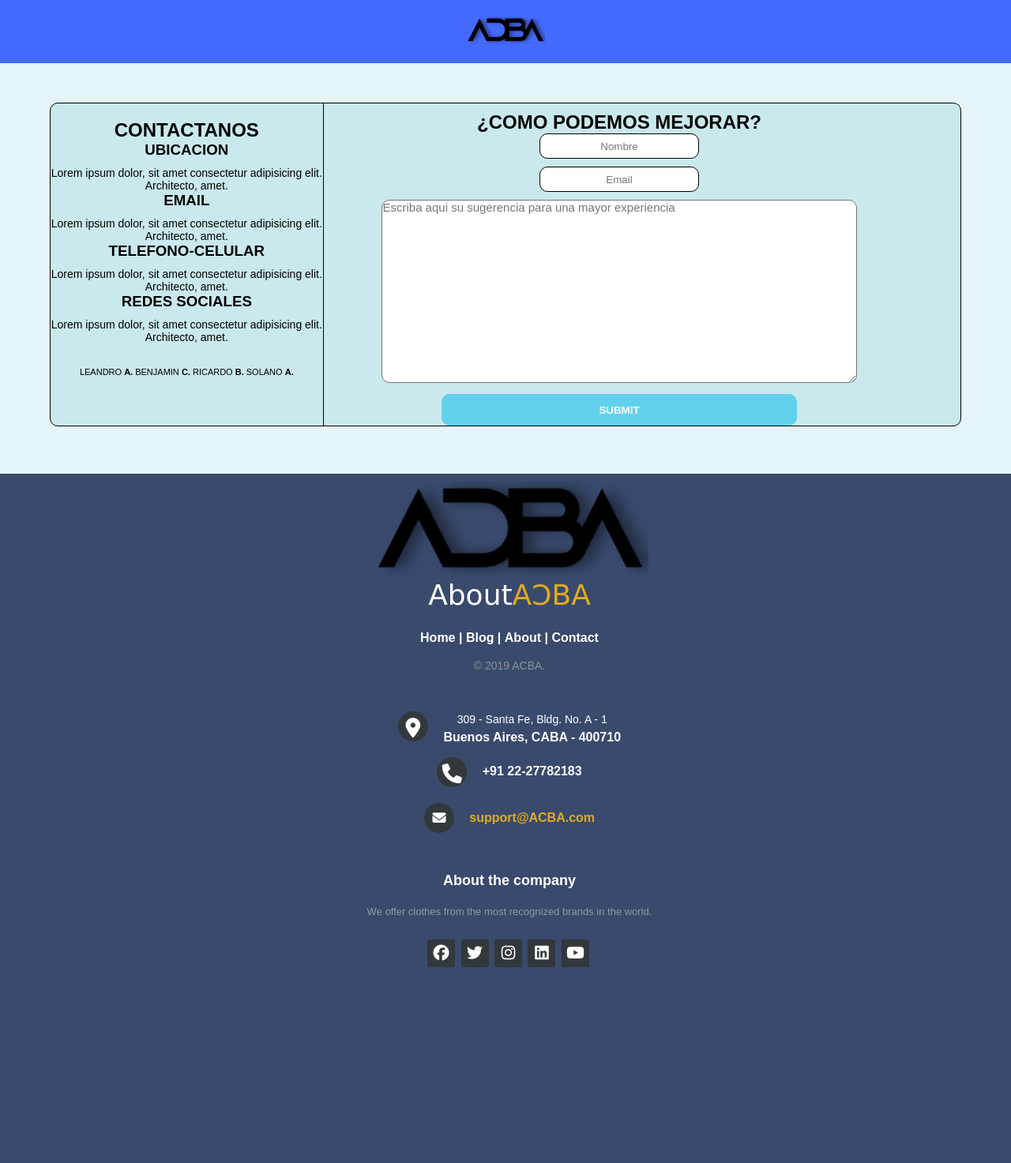
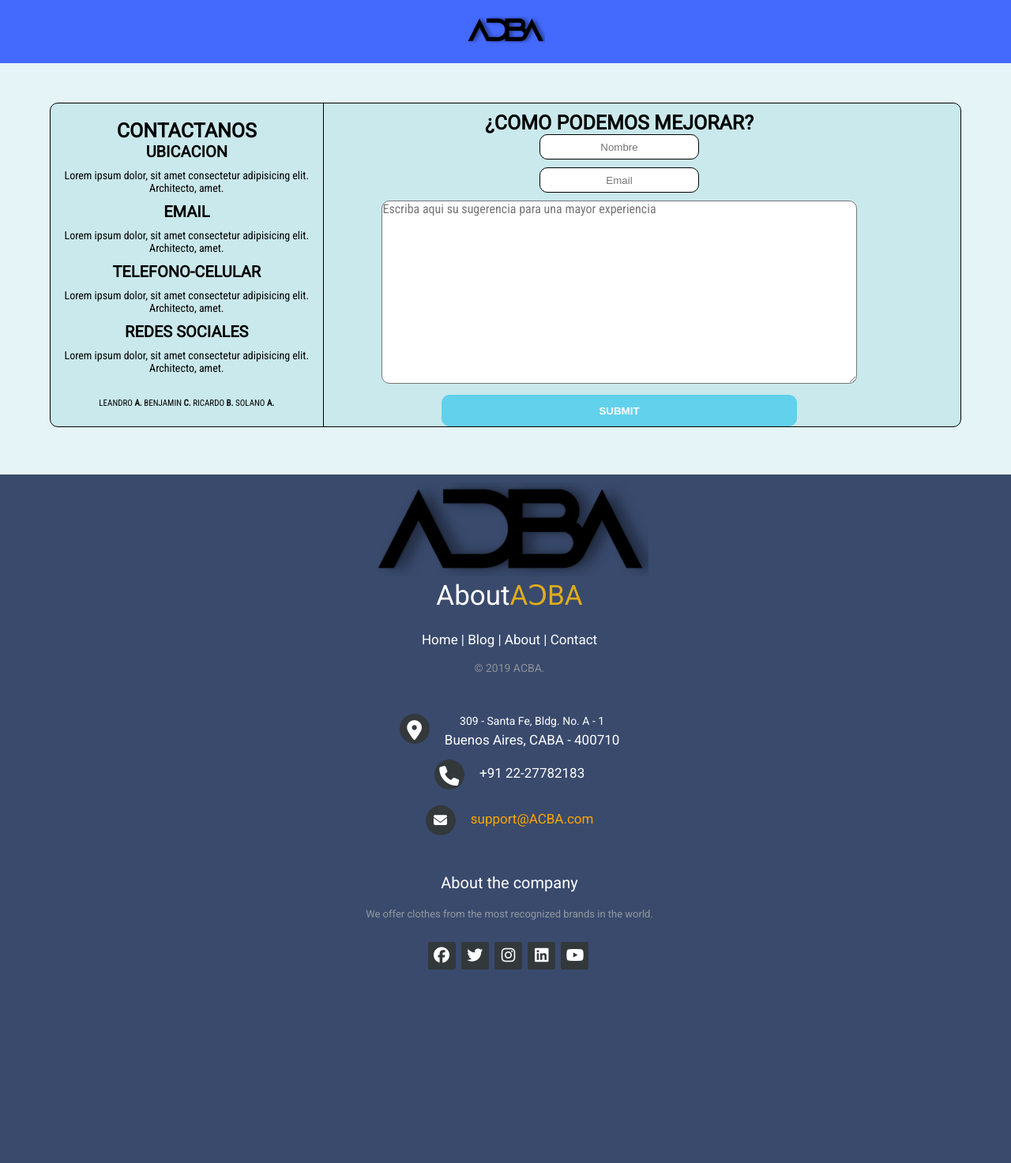
Before and after one commit to ricardoangelbustos/ecommerce-sprint1, a PHP site: page /contact.html in a window 1280 px wide. Shown: the whole page at 79% size. Before the commit the page ends 1225 px from the top, so only its background shows below. Run offline with PHP 8.4, Linux system fonts and the light colour scheme; some libraries are stand-ins or nearby versions.

Commit message:
Cambio de fuente: contact

```diff
--- a/contact.html
+++ b/contact.html
@@ -6,7 +6,9 @@
     <meta http-equiv="X-UA-Compatible" content="ie=edge">
     <script src="https://kit.fontawesome.com/81327c1797.js" crossorigin="anonymous"></script>
     <title>Contactanos</title>
-    <link rel="stylesheet" href="css/style-contact.css">
+	<link rel="stylesheet" href="css/style-contact.css">
+	<link href="https://fonts.googleapis.com/css?family=Roboto&display=swap" rel="stylesheet">
+    <link href="https://fonts.googleapis.com/css?family=Roboto+Condensed&display=swap" rel="stylesheet">
 </head>
 <body>
     <div class="container">
@@ -95,9 +97,9 @@
 					<i class="fa fa-phone"></i>
 					<a href="tel:+91 22-27782183" class="phone">+91 22-27782183</a>
 				</div>
-				<div>
+				<div class="email">
 					<i class="fa fa-envelope"></i>
-					<p><a href="mailto:support@ACBA.com">support@ACBA.com</a></p>
+					<a href="mailto:support@ACBA.com" class="email">support@ACBA.com</a>
 				</div>
 			</div>
 			<div class="footer-right">
--- a/css/style-contact.css
+++ b/css/style-contact.css
@@ -18,10 +18,9 @@
     padding: 0;
 }
 .container{
-    font-family: Arial, Helvetica, sans-serif;
     margin: 0 auto;
     width: 100%;
-    height: 999px;
+    height: 820px;
     background-color: #e4f4f7;
 }
 /*INICIA HEADER*/
@@ -63,8 +62,20 @@
 }
 
 .left-contact p{
+	font-family: 'Roboto Condensed', sans-serif;
 	font-size: 14px;
 	margin-top: 10px;
+	margin-bottom: 10px;
+}
+.left-contact h2{
+	font-family: 'Roboto', sans-serif;
+	font-size: 25px;
+	font-weight: 600;
+}
+.left-contact h3{
+	font-family: 'Roboto', sans-serif;
+	font-size: 20px;
+	font-weight: 600;
 }
 .author{
 	/* background-color: red; */
@@ -83,6 +94,11 @@
 	text-align: center;
 	box-sizing: border-box;
 	padding-top: 10px;
+}
+.right-contact h1{
+	font-family: 'Roboto', sans-serif;
+	font-size: 25px;
+	font-weight: 600;
 }
 h1{
 	margin: 0 auto;
@@ -115,8 +131,8 @@ textarea{
 	width: 80%;
 	height: 230px;
 	border-radius: 10px;
-	font-size: 15px;
-	font-family: Arial, Helvetica, sans-serif;
+	font-size: 16px;
+	font-family: 'Roboto Condensed', sans-serif;
 }
 button{
 	width: 60%;
@@ -138,9 +154,11 @@ footer{
 	background-color: #394a6d;
 	box-sizing: border-box;
 	width: 100%;
-  	/* height: 200px; */
+  	height: 200px;
 	text-align: left;
-	font: bold 16px sans-serif;
+	font-family: 'Roboto', sans-serif;
+	font-size: 17px;
+	font-weight: 200;
 	padding: 10px 50px 200px 60px;
 	margin-top: 200px; /* La distancia del footer con el contenido */
 }
@@ -154,13 +172,28 @@ footer{
 	color: white;
 	text-decoration: none;
 }
+.phone:hover{
+	transition: 500ms;
+	color: #62d1ec;
+}
+.email{
+	color: orange;
+	text-decoration: none;
+}
+.email a:hover{
+	transition: 500ms;
+	color: #62d1ec;
+}
+
 /* Footer left */
 .footer-distributed .footer-left{
 	width: 30%;
 }
 .footer-distributed h3{
 	color:  #ffffff;
-	font: normal 36px 'Cookie', cursive;
+	font-family: 'Roboto', sans-serif;
+	font-size: 35px;
+	font-weight: 200;
 	margin: 0;
 }
 /* The company logo */
@@ -180,6 +213,10 @@ footer{
 	line-height: 1.8;
 	text-decoration: none;
 	color:  inherit;
+}
+.footer-distributed .footer-links a:hover{
+	transition: 500ms;
+	color: #62d1ec
 }
 .footer-distributed .footer-company-name{
 	color:  #8f9296;
@@ -213,7 +250,6 @@ footer{
 	vertical-align: middle;
 	margin:0;
 }
-
 .footer-distributed .footer-center p span{
 	display:block;
 	font-weight: normal;
@@ -238,8 +274,9 @@ footer{
 .footer-distributed .footer-company-about span{
 	display: block;
 	color:  #ffffff;
-	font-size: 18px;
-	font-weight: bold;
+	font-family: 'Roboto', sans-serif;
+	font-size: 20px;
+	font-weight: 400;
 	margin-bottom: 20px;
 }
 .footer-distributed .footer-icons{
@@ -259,6 +296,7 @@ footer{
 	margin-right: 3px;
 	margin-bottom: 5px;
 }
+/*FINALIZA FOOTER*/
 /*INICIA RESPONSIVE*/
 @media (max-width: 1300px) {
 	.main-about{
```
